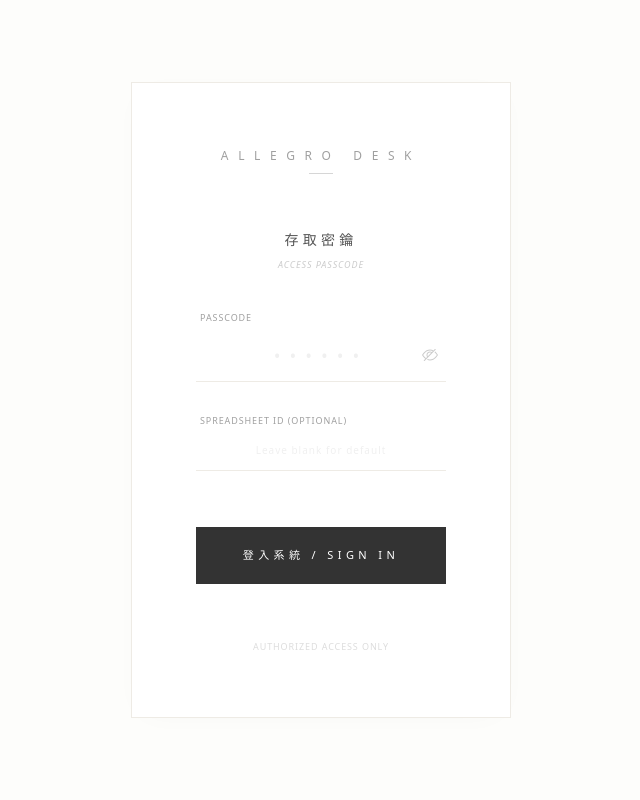
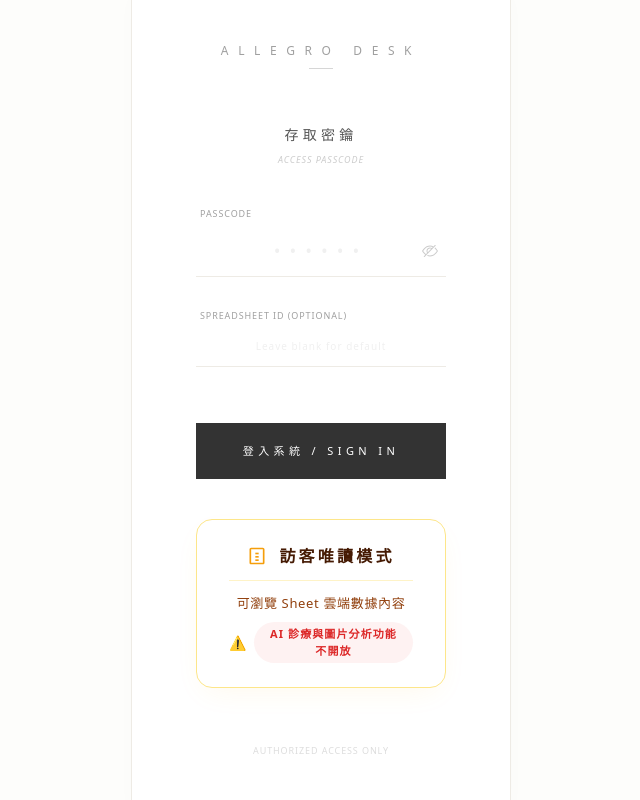
Before and after one commit to emma20230601-droid/DemoAllegroDesk, a Nuxt app: page / in a window 1280 px wide. Shown: the whole page, without its empty margins (319-959 px from the left). Built offline with nearby package versions, Linux system fonts and the light colour scheme.

Commit message:
Update app.vue

```diff
--- a/app/app.vue
+++ b/app/app.vue
@@ -86,6 +86,36 @@
         </button>
 
       </div>
+<div class="flex flex-col gap-3 items-center w-full">
+  <button
+    @click="fillDemoData"
+    class="w-full py-6 px-8 rounded-2xl border border-amber-200 bg-white hover:bg-amber-50/50 hover:border-amber-300 transition-all duration-300 group shadow-[0_10px_30px_-10px_rgba(251,191,36,0.1)] hover:shadow-[0_15px_40px_-10px_rgba(251,191,36,0.2)] hover:-translate-y-0.5 active:scale-[0.98] active:shadow-sm"
+  >
+    <div class="flex items-center justify-center gap-3 mb-3">
+      <svg class="w-5 h-5 text-amber-500 group-hover:scale-110 transition-transform" viewBox="0 0 24 24" fill="none" xmlns="http://www.w3.org/2000/svg">
+        <path d="M10 16H14V18H10V16Z" fill="currentColor"/>
+        <path d="M10 12H14V14H10V12Z" fill="currentColor"/>
+        <path d="M10 8H14V10H10V8Z" fill="currentColor"/>
+        <path fill-rule="evenodd" clip-rule="evenodd" d="M3 4C3 2.89543 3.89543 2 5 2H19C20.1046 2 21 2.89543 21 4V20C21 21.1046 20.1046 22 19 22H5C3.89543 22 3 21.1046 3 20V4ZM5 4V20H19V4H5Z" fill="currentColor"/>
+      </svg>
+      <span class="text-[16px] font-black text-amber-950 tracking-[0.2em] uppercase">
+        訪客唯讀模式
+      </span>
+    </div>
+
+    <div class="flex flex-col items-center gap-2 border-t border-amber-100 pt-3 mt-1">
+      <p class="text-[13px] text-amber-800 font-medium leading-relaxed tracking-wider">
+        可瀏覽 Sheet 雲端數據內容
+      </p>
+      <div class="flex items-center gap-2">
+        <span class="text-[14px]">⚠️</span>
+        <p class="text-[11px] text-red-600 font-bold tracking-widest uppercase bg-red-50 px-3 py-1 rounded-full">
+          AI 診療與圖片分析功能不開放
+        </p>
+      </div>
+    </div>
+  </button>
+</div>
     </div>
 
     <p class="mt-14 text-[9px] text-[#DDDDDD] tracking-widest uppercase">Authorized Access Only</p>
@@ -339,16 +369,17 @@ const handleLogin = async () => {
       const cellValue = row.c[4]?.v; // 第 5 欄
       return cellValue && cellValue.toString().toLowerCase() === code;
     });
-
+console.log('userRow:', userRow);
     if (userRow) {
       // 提取資料 (c[0]=id, c[1]=name, c[3]=role)
+      console.log('抓到的原始 Row 資料:', userRow.c.map(cell => cell?.v));
       const user = {
         id: userRow.c[0]?.v || '',
         name: userRow.c[1]?.v || '',
         role: userRow.c[3]?.v || 'student',
         sheet_id: sheetId
       };
-
+      console.log('準備登入的用戶資料：', user); // <--- 加這行
       handleLoginSuccess(user);
     } else {
       showAlert('登入失敗', '找不到匹配的登入代碼，請重新確認。', 'error');
@@ -415,7 +446,29 @@ const logout = () => {
     cancelButtonText: '繼續學習'
   }).then((result) => {
     if (result.isConfirmed) {
+      // 1. 先抓出目前的設定檔來檢查
+      const configRaw = localStorage.getItem('allegro_config');
+      let isDemoUser = false;
+
+      if (configRaw) {
+        const config = JSON.parse(configRaw);
+        isDemoUser = config.is_demo === true; // 👈 檢查是不是訪客
+      }
+
+      // 2. 執行清除動作
+      if (isDemoUser) {
+        // 🚨 如果是訪客：全清 (包括假 Key 和假 GAS URL)
+        localStorage.removeItem('allegro_config');
+        localStorage.removeItem('user_gas_url');
+        console.log("🧹 訪客資料已徹底清空");
+      } else {
+        // ✅ 如果是一般使用者：只清 Session (保留 API Key 等設定)
+        console.log("💾 一般使用者，保留配置檔案");
+      }
+
+      // 3. 不管是誰都要清掉 Session 才能回到登入頁
       localStorage.removeItem('allegro_auth_session');
+
       isLoggedIn.value = false;
       window.location.replace('/');
     }
@@ -488,6 +541,48 @@ const subjectConfigs = {
 provide('subjectConfigs', subjectConfigs);
 
 const userName = ref('');
+
+
+const fillDemoData = async () => {
+  try {
+    showToast('✨ 啟動訪客試用模式...');
+
+    const demoData = {
+
+      sheet_id: '1F4kU4c7N-k4uwWkmSWf1RWkgL1V_huH8g6UzDGoYCFY',
+      user_gas_url: 'https://script.google.com/macros/s/AKfycbxhMHiRyIdAML6gKS5oy0Us43ubMB0qW3gknf7YGPxy3-eTBTnv6_vQHpBYyf1LOZ7o/exec',
+
+
+      gemini_key: 'AIzaSy_Demo_Key_For_Visitor_Use_Only',
+      gemini_model: 'gemini-1.5-flash',
+      cloudinary_name: 'demo_user',
+      cloudinary_api_key: '1234567890',
+      cloudinary_api_secret: 'shhh_its_a_secret',
+      is_demo: true
+    };
+
+
+    loginInput.value = 'G202603';
+    loginSheetId.value = demoData.sheet_id;
+
+
+    const existingConfig = JSON.parse(localStorage.getItem('allegro_config') || '{}');
+    const finalConfig = { ...existingConfig, ...demoData };
+
+    localStorage.setItem('allegro_config', JSON.stringify(finalConfig));
+    localStorage.setItem('user_gas_url', demoData.user_gas_url);
+
+    await new Promise(resolve => setTimeout(resolve, 500));
+
+    await handleLogin();
+
+    showToast('✅ 試用環境配置完成！');
+  } catch (e) {
+    console.error('試用模式崩潰:', e);
+    alert('試用模式設定失敗: ' + e.message);
+  }
+};
+
 watch(isLoggedIn, (newVal) => {
   if (newVal) {
     const session = JSON.parse(localStorage.getItem('allegro_auth_session') || '{}');
```
